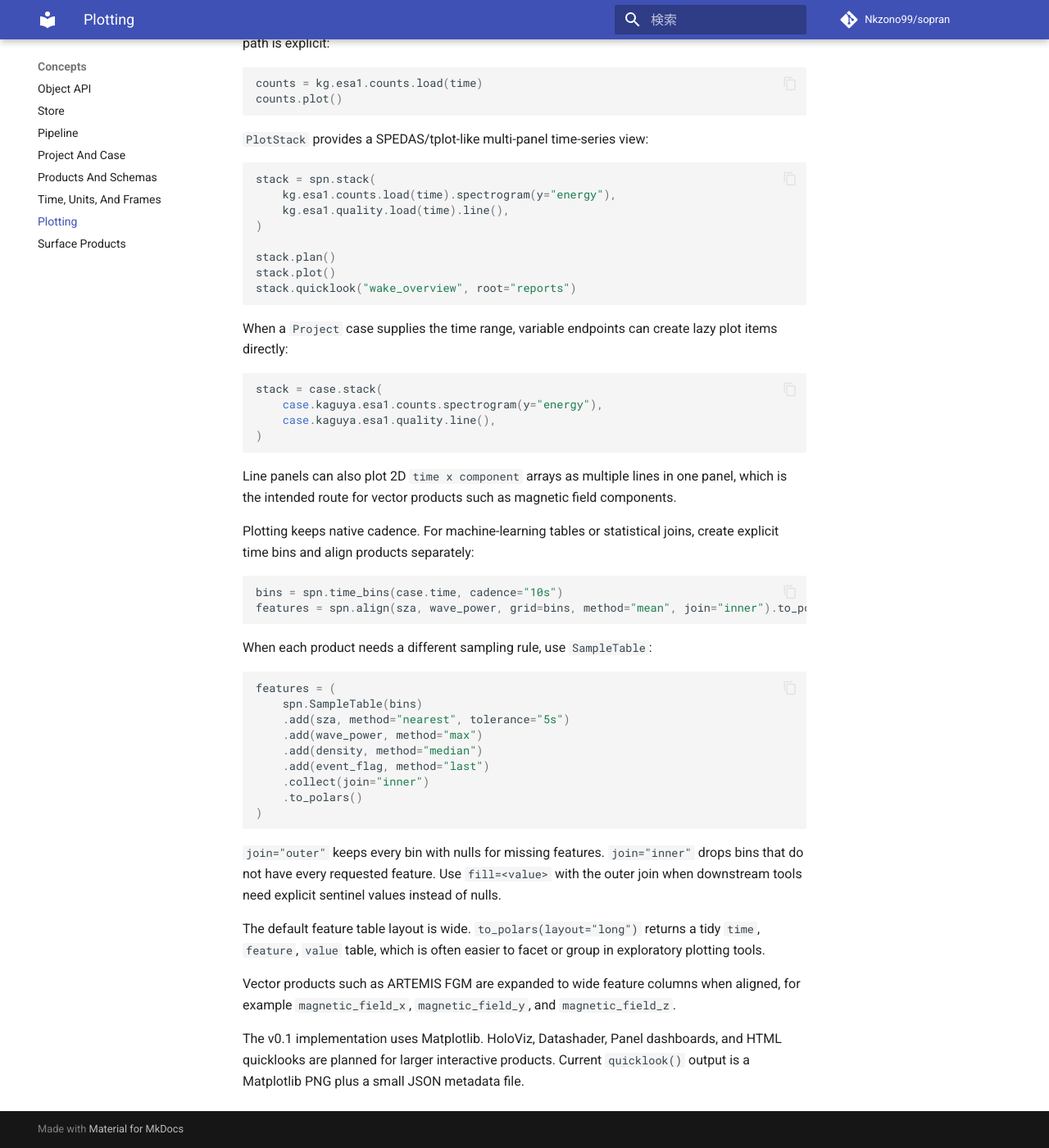
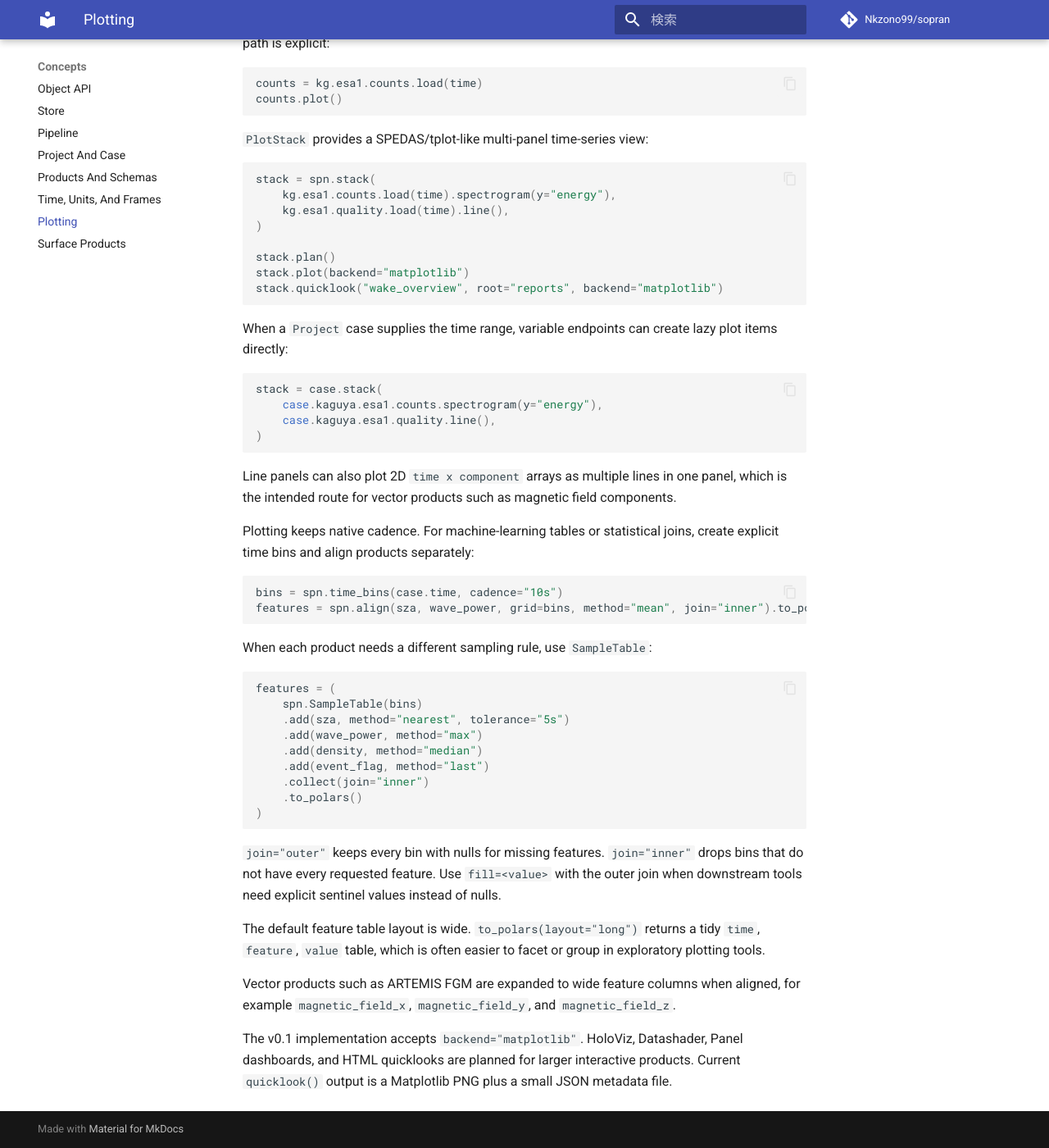
Before and after one commit to Nkzono99/sopran, an MkDocs documentation site: the page built from docs/concepts/plotting.md, in a window 1280 px wide and 1400 px high, scrolled down 213 px. Shown: the whole window at 82% size. Built offline with MkDocs 1.6.1 and Material for MkDocs 9.7.7, drawn with Linux system fonts in a browser that asks for light colours; comment, search, counter and statistics services are not loaded.

Commit message:
Add PlotStack backend argument

````diff
--- a/docs/concepts/plotting.md
+++ b/docs/concepts/plotting.md
@@ -17,8 +17,8 @@ stack = spn.stack(
 )
 
 stack.plan()
-stack.plot()
-stack.quicklook("wake_overview", root="reports")
+stack.plot(backend="matplotlib")
+stack.quicklook("wake_overview", root="reports", backend="matplotlib")
 ```
 
 When a `Project` case supplies the time range, variable endpoints can create
@@ -70,6 +70,7 @@ Vector products such as ARTEMIS FGM are expanded to wide feature columns when
 aligned, for example `magnetic_field_x`, `magnetic_field_y`, and
 `magnetic_field_z`.
 
-The v0.1 implementation uses Matplotlib. HoloViz, Datashader, Panel dashboards,
-and HTML quicklooks are planned for larger interactive products. Current
-`quicklook()` output is a Matplotlib PNG plus a small JSON metadata file.
+The v0.1 implementation accepts `backend="matplotlib"`. HoloViz, Datashader,
+Panel dashboards, and HTML quicklooks are planned for larger interactive
+products. Current `quicklook()` output is a Matplotlib PNG plus a small JSON
+metadata file.
````
Also changed, not shown: README.md (+2 -2 lines), SPEC.md (+3 -3 lines), docs/how-to/plotstack.md (+5 -4 lines), 2 other files.
